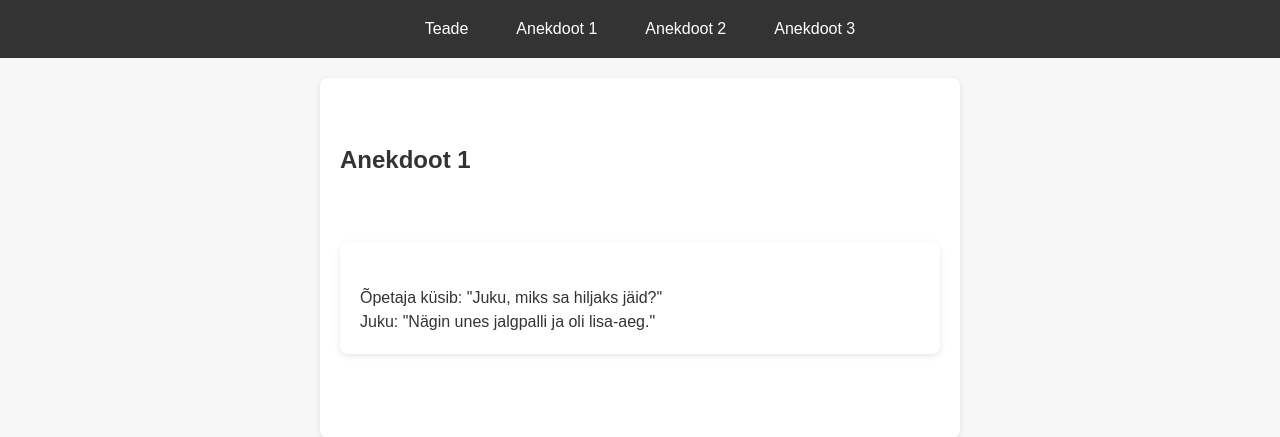
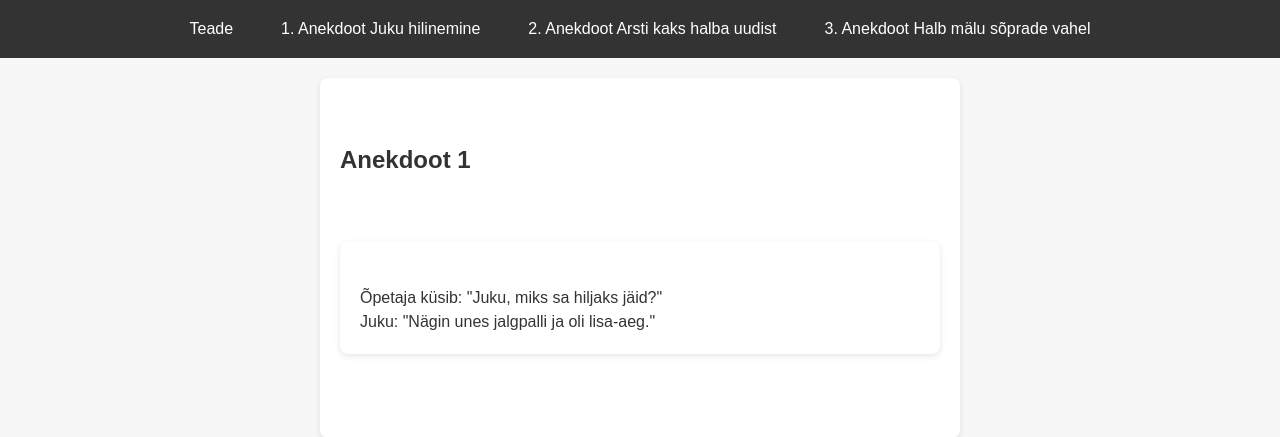
Before and after one commit to painkiller102k/veebPHP, a PHP site: page /content/anekdoot/anekdoot1.php in a window 1280 px wide. Shown: the top 437 px of the page. Run offline with PHP 8.4, Linux system fonts and the light colour scheme.

Commit message:
uus nav menu pealkiri

```diff
--- a/content/anekdoot/anekheader.php
+++ b/content/anekdoot/anekheader.php
@@ -10,7 +10,7 @@
 
 <div class="menu">
     <a href="teade.php">Teade</a>
-    <a href="anekdoot1.php">Anekdoot 1</a>
-    <a href="anekdoot2.php">Anekdoot 2</a>
-    <a href="anekdoot3.php">Anekdoot 3</a>
+    <a href="anekdoot1.php">1. Anekdoot Juku hilinemine</a>
+    <a href="anekdoot2.php">2. Anekdoot Arsti kaks halba uudist</a>
+    <a href="anekdoot3.php">3. Anekdoot Halb mälu sõprade vahel</a>
 </div>
```
